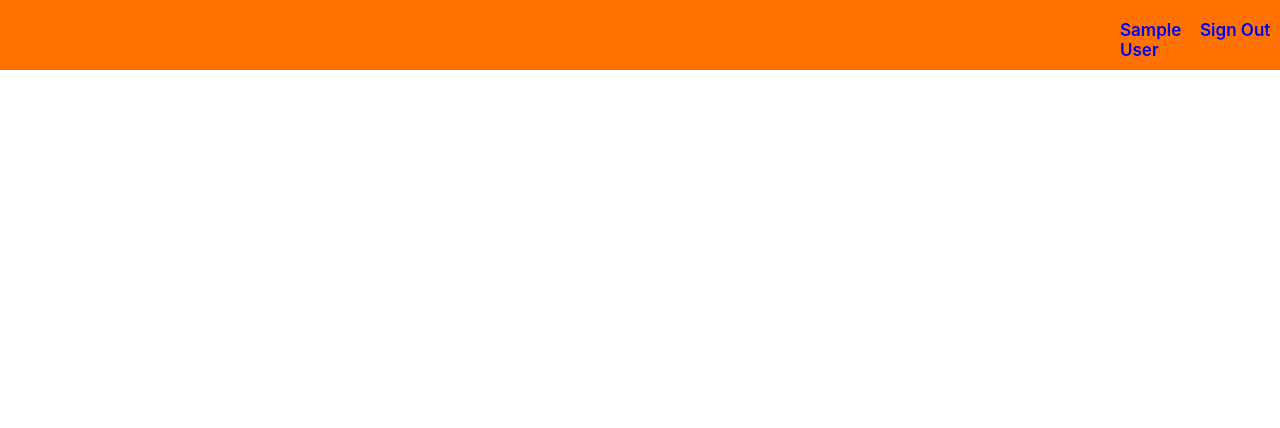
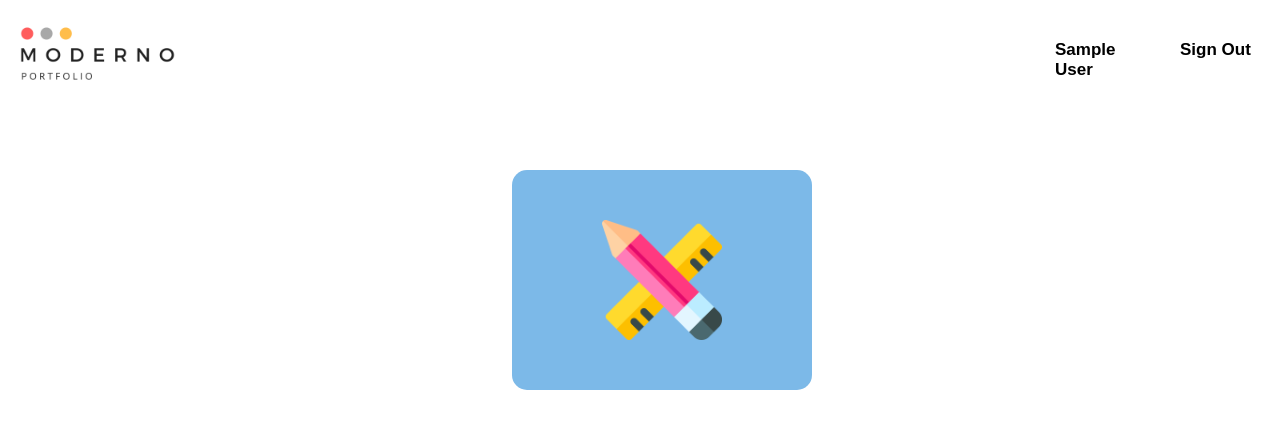
Before and after one commit to Samiran04/Portfolio-React, a React (Create React App) app: page /main in a window 1280 px wide. Shown: the top 428 px of the page. Built offline with nearby package versions, Linux system fonts and the light colour scheme; sample sign-in values are in the browser's storage.

Commit message:
main page

```diff
--- /dev/null
+++ b/src/components/CreateNew.js
@@ -0,0 +1,9 @@
+import React, { Component } from "react";
+
+class CreateNew extends Component {
+  render() {
+    return <div className="create-new"></div>;
+  }
+}
+
+export default CreateNew;
--- a/src/components/Main.js
+++ b/src/components/Main.js
@@ -2,7 +2,7 @@ import React, { Component } from "react";
 import { Link } from "react-router-dom";
 import { connect } from "react-redux";
 import { Navigate } from "react-router-dom";
-import { Navbar } from "./index";
+import { Navbar, CreateNew } from "./index";
 
 class Main extends Component {
   render() {
@@ -17,6 +17,7 @@ class Main extends Component {
     return (
       <div className="main-home">
         <Navbar />
+        <CreateNew />
       </div>
     );
   }
--- a/src/components/Navbar.js
+++ b/src/components/Navbar.js
@@ -12,11 +12,15 @@ class Navbar extends Component {
   render() {
     const { name } = this.props.auth.user;
     return (
-      <div className="navbar">
-        <div className="left-nav"></div>
+      <div className="navbar-main">
+        <div className="left-nav">
+          <Link to="/">
+            <div className="main-logo"></div>
+          </Link>
+        </div>
 
         <div className="right-nav">
-          <div className="nav-ele">
+          <div className="nav-ele right-padding-45">
             <Link to="#">{name}</Link>
           </div>
 
--- a/src/components/index.js
+++ b/src/components/index.js
@@ -3,5 +3,6 @@ import SignUp from "./SignUp";
 import Home from "./Home";
 import Main from "./Main";
 import Navbar from "./Navbar";
+import CreateNew from "./CreateNew";
 
-export { SignIn, SignUp, Home, Main, Navbar };
+export { SignIn, SignUp, Home, Main, Navbar, CreateNew };
--- a/src/index.css
+++ b/src/index.css
@@ -541,18 +541,35 @@ ul li a :hover {
 
 /*navbar*/
 
-.navbar {
-  height: 70px;
+.navbar-main {
+  height: 120px;
   width: 100%;
-  background-color: #ff7200;
   display: flex;
   flex-direction: row;
   justify-content: space-between;
+  font-family: Arial;
+  position: sticky;
+  background-color: white;
 }
 
 .right-nav {
   display: flex;
   flex-direction: row;
+  padding-top: 20px;
+  padding-right: 20px;
+}
+
+.right-padding-45 {
+  padding-right: 45px;
+}
+
+.main-logo {
+  height: 70px;
+  width: 200px;
+  background: url("./images/logo.png");
+  background-position: center;
+  background-size: cover;
+  padding-top: 30px;
 }
 
 .nav-ele {
@@ -565,4 +582,22 @@ ul li a :hover {
 
 .nav-ele a {
   text-decoration: none;
+  color: black;
 }
+
+/*Create New*/
+
+.create-new {
+  height: 220px;
+  width: 300px;
+  background-color: #7cb9e8;
+  background-image: url("./images/create.png");
+  background-position: center;
+  background-size: 120px;
+  background-repeat: no-repeat;
+  position: relative;
+  left: 40%;
+  top: 50px;
+  border-radius: 15px;
+  cursor: pointer;
+}
```
Also changed, not shown: src/images/create.png (added).
